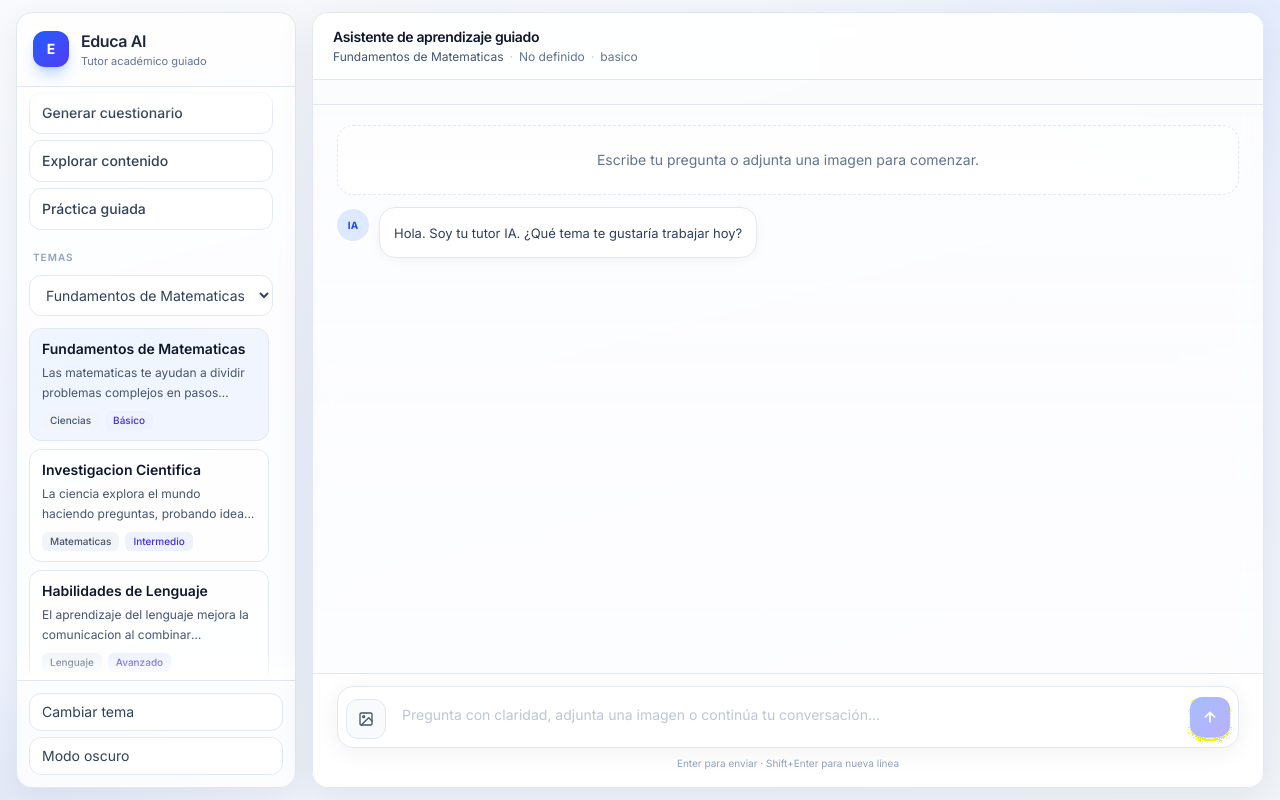
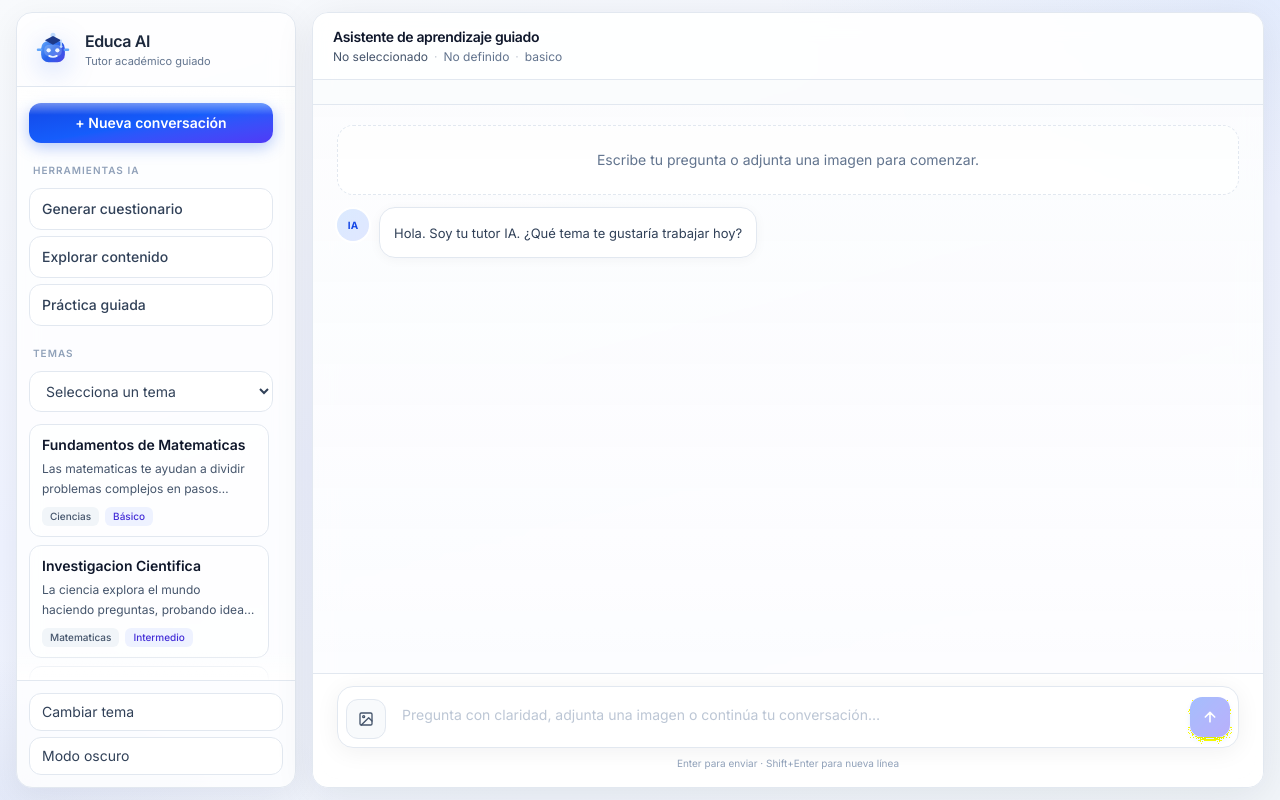
Before and after one commit to darex200/EducaAi, a Next.js app: page / in a window 1280 px wide. Built offline with nearby package versions, Linux system fonts and the light colour scheme.

Commit message:
Improve robot logo and topic selection
Co-authored-by: darex200 <darex200@users.noreply.github.com>

```diff
--- a/components/ai-tutor/chat-container.tsx
+++ b/components/ai-tutor/chat-container.tsx
@@ -15,6 +15,33 @@ import type { TutorMessage } from "@/components/ai-tutor/types";
 import { lessons } from "@/lib/lessons";
 
 const CHAT_STORAGE_KEY = "educa-ai-chat-state";
+const topicCategories = ["Ciencias", "Matematicas", "Lenguaje", "Historia", "Tecnologia"];
+
+function normalizeTopicName(value: string) {
+  return value
+    .toLowerCase()
+    .normalize("NFD")
+    .replace(/[\u0300-\u036f]/g, "")
+    .replace(/[^a-z0-9]+/g, " ")
+    .trim();
+}
+
+function topicMatches(left: string, right: string) {
+  const normalizedLeft = normalizeTopicName(left);
+  const normalizedRight = normalizeTopicName(right);
+
+  if (!normalizedLeft || !normalizedRight) return false;
+  return (
+    normalizedLeft === normalizedRight ||
+    normalizedLeft.includes(normalizedRight) ||
+    normalizedRight.includes(normalizedLeft)
+  );
+}
+
+function topicIdFromTitle(title: string, index: number) {
+  const slug = normalizeTopicName(title).replace(/\s+/g, "-");
+  return `topic-${slug || index}`;
+}
 
 function getWelcomeMessage(topic?: string) {
   const starters = [
@@ -83,24 +110,49 @@ export function ChatContainer() {
     if (typeof window === "undefined") return `conv-${Date.now()}`;
     return localStorage.getItem("educa-ai-conversation-id") || `conv-${Date.now()}`;
   });
-  const endRef = useRef<HTMLDivElement | null>(null);
-  const bodyRef = useRef<HTMLDivElement | null>(null);
   const dynamicTopics = useMemo(
-    () =>
-      lessons.map((lesson, index) => ({
+    () => {
+      const lessonTopics = lessons.map((lesson, index) => ({
         id: lesson.slug,
         title: lesson.title,
         description: lesson.explanation,
-        category: ["Ciencias", "Matematicas", "Lenguaje", "Historia", "Tecnologia"][index % 5],
+        category: topicCategories[index % topicCategories.length],
         difficulty: (["basico", "intermedio", "avanzado"] as const)[index % 3],
-      })),
-    [],
+      }));
+      const customTopicTitles = [
+        ...profile.generatedTopics,
+        ...(profile.topic ? [profile.topic] : []),
+      ].filter(
+        (topic, index, list) =>
+          topic &&
+          list.findIndex((item) => topicMatches(item, topic)) === index &&
+          !lessonTopics.some((lesson) => topicMatches(lesson.title, topic)),
+      );
+      const customTopics = customTopicTitles.map((topic, index) => ({
+        id: topicIdFromTitle(topic, index),
+        title: topic,
+        description: `Tema personalizado para trabajar ${topic} con el tutor IA.`,
+        category: "Personalizado",
+        difficulty: profile.difficulty,
+      }));
+
+      return [...customTopics, ...lessonTopics];
+    },
+    [profile.difficulty, profile.generatedTopics, profile.topic],
   );
-  const [selectedTopicId, setSelectedTopicId] = useState(() => dynamicTopics[0]?.id ?? "math");
+  const preferredTopicId = profile.topic
+    ? dynamicTopics.find((topic) => topicMatches(topic.title, profile.topic))?.id ?? ""
+    : "";
+  const [selectedTopicId, setSelectedTopicId] = useState(preferredTopicId);
+  const previousProfileTopicRef = useRef(profile.topic);
+  const endRef = useRef<HTMLDivElement | null>(null);
+  const bodyRef = useRef<HTMLDivElement | null>(null);
   const selectedTopic = useMemo(
-    () => dynamicTopics.find((topic) => topic.id === selectedTopicId) ?? dynamicTopics[0],
+    () => dynamicTopics.find((topic) => topic.id === selectedTopicId),
     [dynamicTopics, selectedTopicId],
   );
+  const activeTopicTitle = selectedTopic?.title || profile.topic;
+  const activeDifficulty = selectedTopic?.difficulty || profile.difficulty;
 
   const scrollChatToBottom = (behavior: ScrollBehavior = "smooth") => {
     const node = bodyRef.current;
@@ -132,6 +184,18 @@ export function ChatContainer() {
     if (typeof window === "undefined") return;
     localStorage.setItem("educa-ai-conversation-id", conversationId);
   }, [conversationId]);
+
+  useEffect(() => {
+    if (previousProfileTopicRef.current === profile.topic) return;
+    previousProfileTopicRef.current = profile.topic;
+    setSelectedTopicId(preferredTopicId);
+  }, [preferredTopicId, profile.topic]);
+
+  useEffect(() => {
+    if (!selectedTopicId) return;
+    if (dynamicTopics.some((topic) => topic.id === selectedTopicId)) return;
+    setSelectedTopicId(preferredTopicId);
+  }, [dynamicTopics, preferredTopicId, selectedTopicId]);
 
   const handleSend = async ({
     text,
@@ -166,8 +230,8 @@ export function ChatContainer() {
           context: {
             subjects: profile.subjects,
             level: profile.level,
-            topic: selectedTopic?.title || profile.topic,
-            difficulty: profile.difficulty,
+            topic: activeTopicTitle,
+            difficulty: activeDifficulty,
             conversationId,
           },
         }),
@@ -225,11 +289,11 @@ export function ChatContainer() {
         <Sidebar
           isDarkMode={isDarkMode}
           onNewChat={() => {
-            if (!profile.topic) {
+            if (!activeTopicTitle) {
               router.push("/onboarding");
               return;
             }
-            setMessages([getWelcomeMessage(profile.topic)]);
+            setMessages([getWelcomeMessage(activeTopicTitle)]);
             setConversationId(`conv-${Date.now()}-${Math.random().toString(36).slice(2, 8)}`);
             setError(null);
           }}
@@ -250,14 +314,17 @@ export function ChatContainer() {
           messages={messages}
           isSending={isSending}
           isDarkMode={isDarkMode}
-          topicLabel={selectedTopic?.title || profile.topic || "No seleccionado"}
+          topicLabel={activeTopicTitle || "No seleccionado"}
           levelLabel={profile.level || "No definido"}
-          difficultyLabel={selectedTopic?.difficulty || profile.difficulty}
+          difficultyLabel={activeDifficulty}
           showTopicSelector={showTopicSelector}
           topicSelector={
             <TopicSelector
               onApply={(topic) => {
                 setShowTopicSelector(false);
+                setSelectedTopicId(
+                  dynamicTopics.find((item) => topicMatches(item.title, topic))?.id ?? topicIdFromTitle(topic, 0),
+                );
                 setMessages([getWelcomeMessage(topic)]);
                 setConversationId(`conv-${Date.now()}-${Math.random().toString(36).slice(2, 8)}`);
               }}
--- /dev/null
+++ b/components/brand-logo.tsx
@@ -0,0 +1,41 @@
+type BrandLogoProps = {
+  className?: string;
+  title?: string;
+};
+
+export function BrandLogo({ className = "h-9 w-9", title = "Educa AI" }: BrandLogoProps) {
+  return (
+    <svg
+      className={className}
+      viewBox="0 0 64 64"
+      fill="none"
+      role="img"
+      aria-label={title}
+      xmlns="http://www.w3.org/2000/svg"
+    >
+      <rect x="13" y="19" width="38" height="34" rx="12" fill="url(#brand-logo-body)" />
+      <rect x="18" y="25" width="28" height="19" rx="8" fill="rgba(255,255,255,0.2)" />
+      <circle cx="25" cy="34" r="3.4" fill="#eff6ff" />
+      <circle cx="39" cy="34" r="3.4" fill="#eff6ff" />
+      <path
+        d="M26 43c3.2 2.1 8.8 2.1 12 0"
+        stroke="#eff6ff"
+        strokeWidth="3"
+        strokeLinecap="round"
+      />
+      <path d="M32 19v-5" stroke="#dbeafe" strokeWidth="3" strokeLinecap="round" />
+      <circle cx="32" cy="10" r="4" fill="#bfdbfe" />
+      <path d="M19 18 32 11l13 7-13 7-13-7Z" fill="#1e3a8a" />
+      <path d="M45 18v8" stroke="#bfdbfe" strokeWidth="2.5" strokeLinecap="round" />
+      <circle cx="45" cy="28" r="2.2" fill="#bfdbfe" />
+      <path d="M13 33H8M56 33h-5" stroke="#60a5fa" strokeWidth="4" strokeLinecap="round" />
+      <defs>
+        <linearGradient id="brand-logo-body" x1="14" y1="20" x2="50" y2="53" gradientUnits="userSpaceOnUse">
+          <stop stopColor="#60a5fa" />
+          <stop offset="0.48" stopColor="#2563eb" />
+          <stop offset="1" stopColor="#4f46e5" />
+        </linearGradient>
+      </defs>
+    </svg>
+  );
+}
--- a/components/chat/sidebar.tsx
+++ b/components/chat/sidebar.tsx
@@ -1,6 +1,7 @@
 "use client";
 
 import { useCallback, useEffect, useRef } from "react";
+import { BrandLogo } from "@/components/brand-logo";
 import { TopicCard } from "@/components/chat/topic-card";
 
 type SidebarProps = {
@@ -144,9 +145,7 @@ export function Sidebar({
     >
       <div className={`shrink-0 border-b px-4 py-4 ${isDarkMode ? "border-slate-800" : "border-slate-100"}`}>
         <div className="flex items-center gap-3">
-          <div className="flex h-9 w-9 items-center justify-center rounded-xl bg-gradient-to-br from-blue-600 to-indigo-600 text-sm font-bold text-white shadow-lg shadow-blue-500/30">
-            E
-          </div>
+          <BrandLogo className="h-10 w-10 drop-shadow-[0_8px_14px_rgba(37,99,235,0.25)]" />
           <div>
             <p className="text-base font-semibold tracking-tight">Educa AI</p>
             <p className={`text-[11px] ${isDarkMode ? "text-slate-500" : "text-slate-500"}`}>Tutor académico guiado</p>
@@ -192,6 +191,11 @@ export function Sidebar({
                   : "btn-hover-lift-light border-slate-200 bg-white text-slate-700"
               }`}
             >
+              {!selectedTopicId && (
+                <option value="" disabled>
+                  Selecciona un tema
+                </option>
+              )}
               {topics.map((topic) => (
                 <option key={topic.id} value={topic.id}>
                   {topic.title}
--- a/components/landing/interactive-orb.tsx
+++ b/components/landing/interactive-orb.tsx
@@ -1,6 +1,7 @@
 "use client";
 
 import { useEffect, useRef } from "react";
+import { BrandLogo } from "@/components/brand-logo";
 
 export function InteractiveOrb() {
   const orbRef = useRef<HTMLDivElement | null>(null);
@@ -20,7 +21,9 @@ export function InteractiveOrb() {
 
   return (
     <div className="perspective-1000 relative h-44 w-44 sm:h-52 sm:w-52 lg:h-60 lg:w-60">
-      <div ref={orbRef} className="logo-3d-orb smooth-3d absolute inset-0" aria-hidden="true" />
+      <div ref={orbRef} className="smooth-3d absolute inset-0 flex items-center justify-center" aria-hidden="true">
+        <BrandLogo className="h-32 w-32 drop-shadow-[0_24px_36px_rgba(37,99,235,0.28)] sm:h-40 sm:w-40 lg:h-48 lg:w-48" />
+      </div>
     </div>
   );
 }
--- a/components/navbar.tsx
+++ b/components/navbar.tsx
@@ -2,6 +2,7 @@
 
 import Link from "next/link";
 import { usePathname } from "next/navigation";
+import { BrandLogo } from "@/components/brand-logo";
 
 const navItems = [
   { href: "/dashboard", label: "Inicio" },
@@ -15,8 +16,9 @@ export function Navbar() {
   return (
     <header className="sticky top-0 z-20 border-b border-slate-200/90 bg-white/90 backdrop-blur-md">
       <div className="mx-auto flex max-w-6xl items-center justify-between px-4 py-3 sm:px-6">
-        <Link href="/" className="text-lg font-semibold tracking-tight text-slate-900">
-          Educa AI
+        <Link href="/" className="flex items-center gap-2 text-lg font-semibold tracking-tight text-slate-900">
+          <BrandLogo className="h-8 w-8" />
+          <span>Educa AI</span>
         </Link>
         <nav className="flex items-center gap-3 text-sm">
           {navItems.map((item) => {
```
Also changed, not shown: app/icon.svg.
